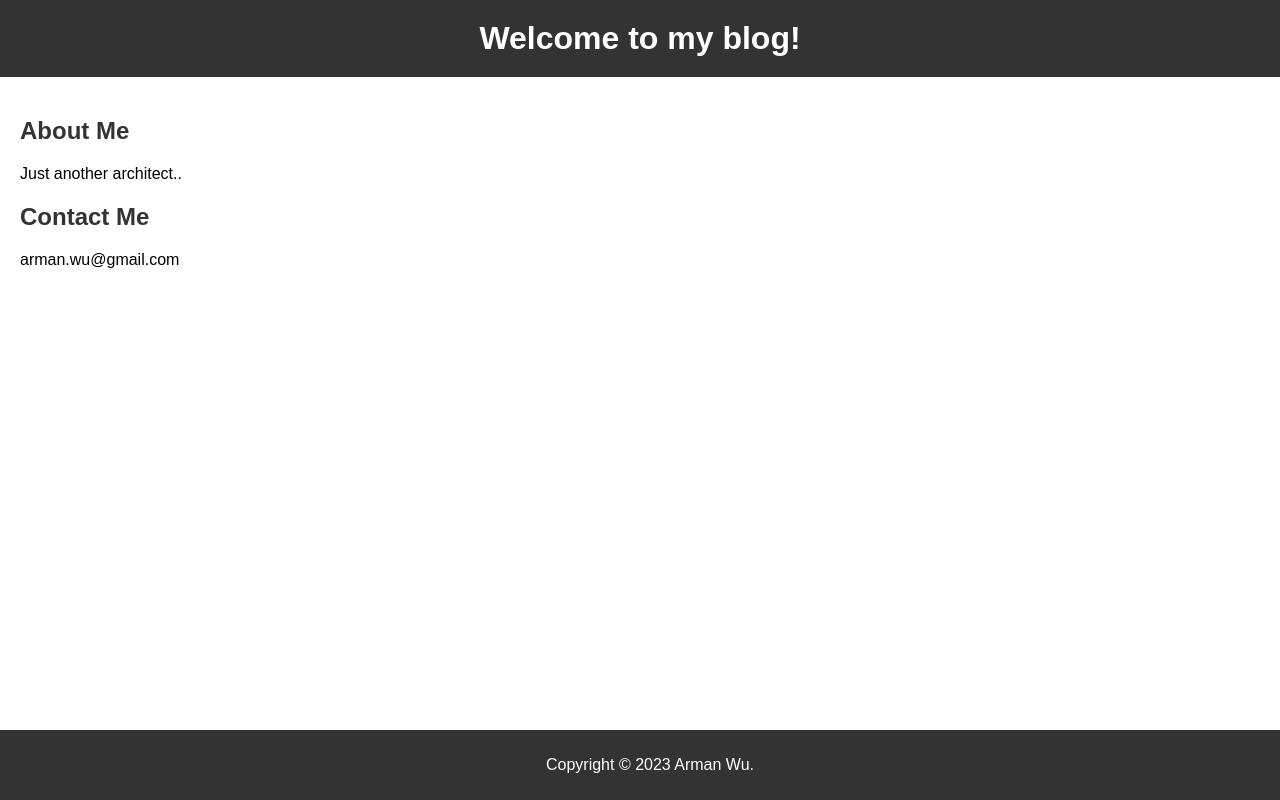
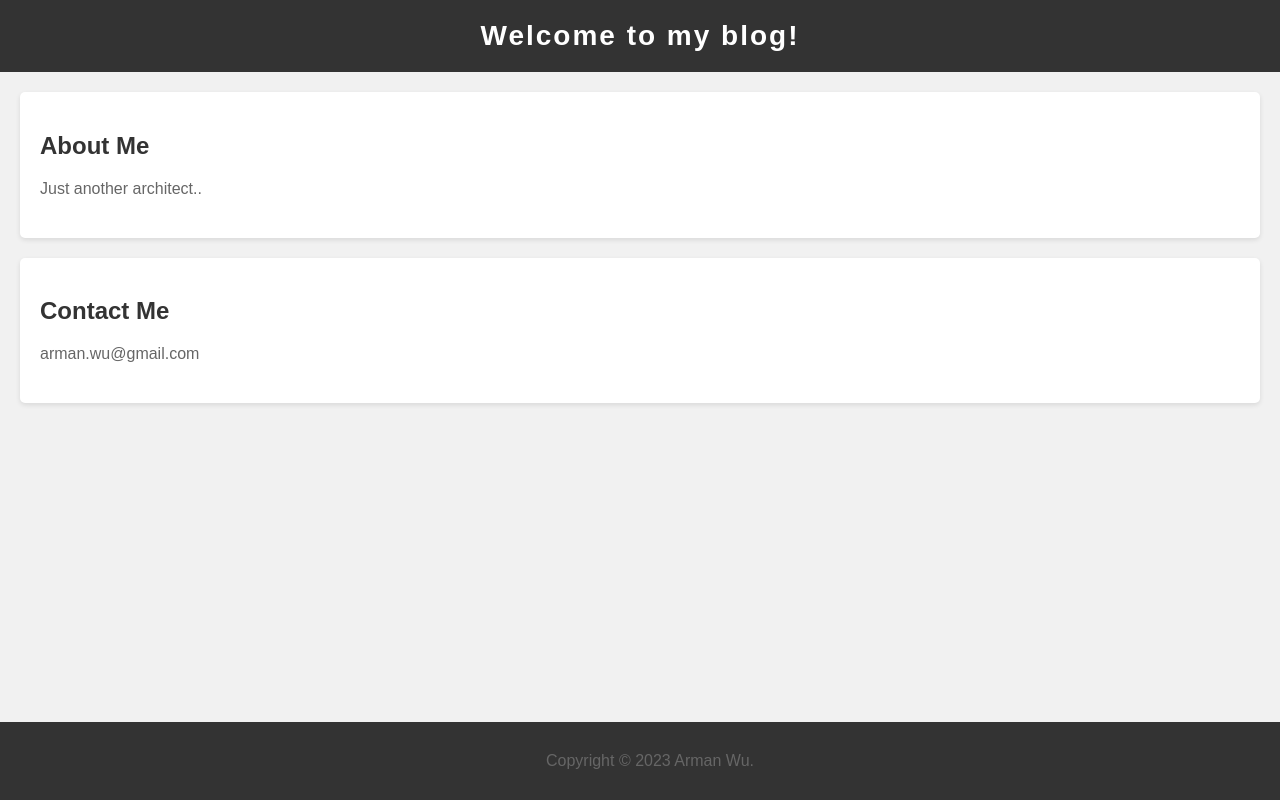
Before and after one commit to armanwu/basic_web, a plain HTML site: page index.html in a window 1280 px wide. Drawn offline with Linux system fonts and the light colour scheme.

Commit message:
Update style.css

```diff
--- a/style.css
+++ b/style.css
@@ -2,6 +2,7 @@ body {
     font-family: Arial, sans-serif;
     margin: 0;
     padding: 0;
+    background-color: #f1f1f1;
   }
 
   header {
@@ -13,6 +14,8 @@ header {
 
   h1 {
     margin: 0;
+    font-size: 28px;
+    letter-spacing: 2px;
   }
 
   main {
@@ -21,10 +24,21 @@ main {
 
   section {
     margin-bottom: 20px;
+    background-color: #fff;
+    padding: 20px;
+    border-radius: 5px;
+    box-shadow: 0 2px 5px rgba(0, 0, 0, 0.1);
   }
 
   h2 {
     color: #333;
+    font-size: 24px;
+    margin-bottom: 10px;
+  }
+
+  p {
+    color: #666;
+    line-height: 1.6;
   }
 
   footer {
```
Lines whose indentation alone changed are shown as unchanged.
